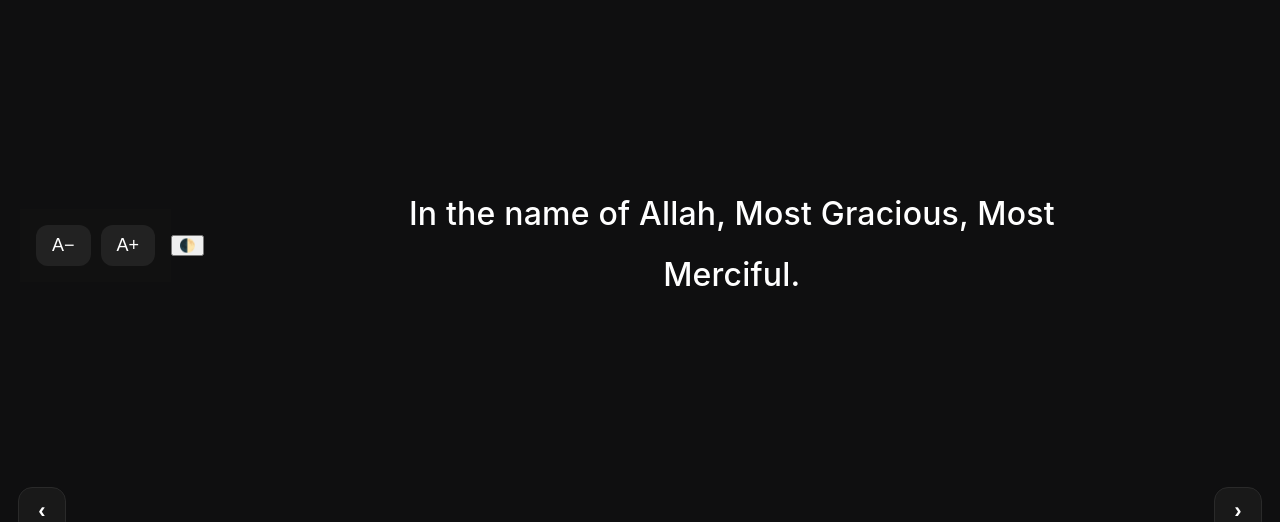
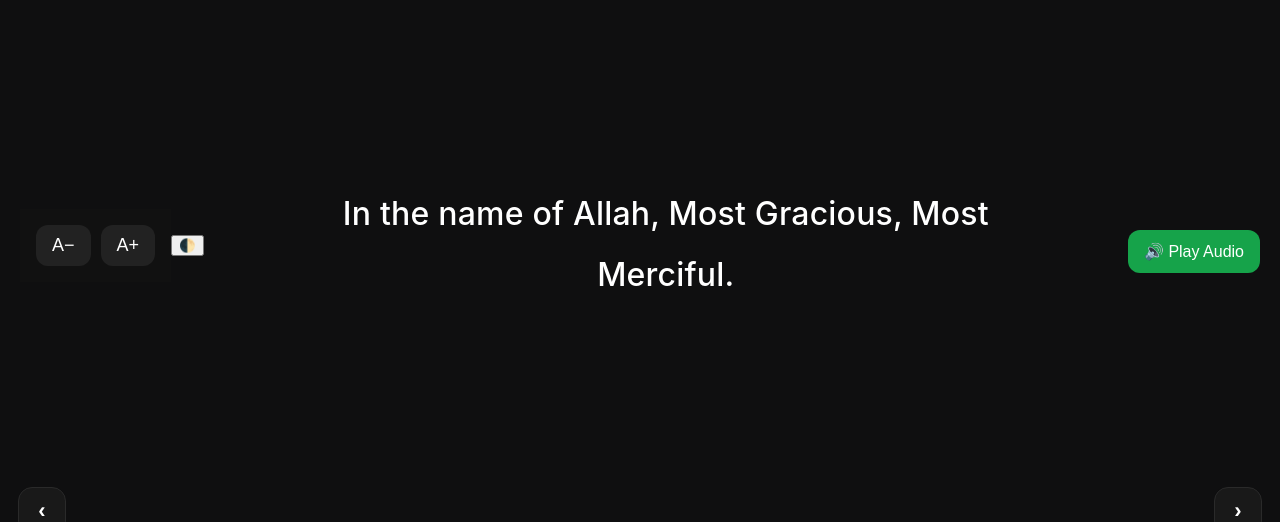
Before and after one commit to shabirdewji/Quran-viewer, a Flask app: page /view/1/1 in a window 1280 px wide. Shown: the part 155-677 px from the top of the page. Run offline with Flask 3, Linux system fonts and the light colour scheme; data comes from the database, SQL or seed files in the repository.

Commit message:
iphone version audio

```diff
--- a/templates/ayah.html
+++ b/templates/ayah.html
@@ -398,6 +398,18 @@
 }
 
 
+.audio-btn {
+    padding: 12px 16px;
+    border: none;
+    border-radius: 12px;
+    background: #16a34a;
+    color: white;
+    font-size: 16px;
+    font-weight: 500;
+    margin-top: 12px;
+}
+
+
 </style>
 
 
@@ -490,6 +502,12 @@
 <div class="ayah" id="ayahText">
     {{ verse.text }}
 </div>
+        <!-- Audio -->
+        <button class="audio-btn"
+                onclick="playAudio('{{ '%03d' % verse.surah }}{{ '%03d' % verse.ayah }}')">
+            🔊 Play Audio
+        </button>
+        <audio id="audioPlayer"></audio>
 
 <!--
     <div class="ayah-actions">
@@ -775,6 +793,20 @@
     setTheme(isLight ? "dark" : "light");
 }
 
+function playAudio(audioId) {
+
+    const player = document.getElementById("audioPlayer");
+
+    const url =
+        "https://everyayah.com/data/Alafasy_128kbps/" +
+        audioId +
+        ".mp3";
+
+    player.src = url;
+    player.play();
+}
+
+
 /* LOAD SAVED THEME */
 window.addEventListener("DOMContentLoaded", () => {
     const saved = localStorage.getItem("theme") || "dark";
```
Also changed, not shown: 1 other file.
